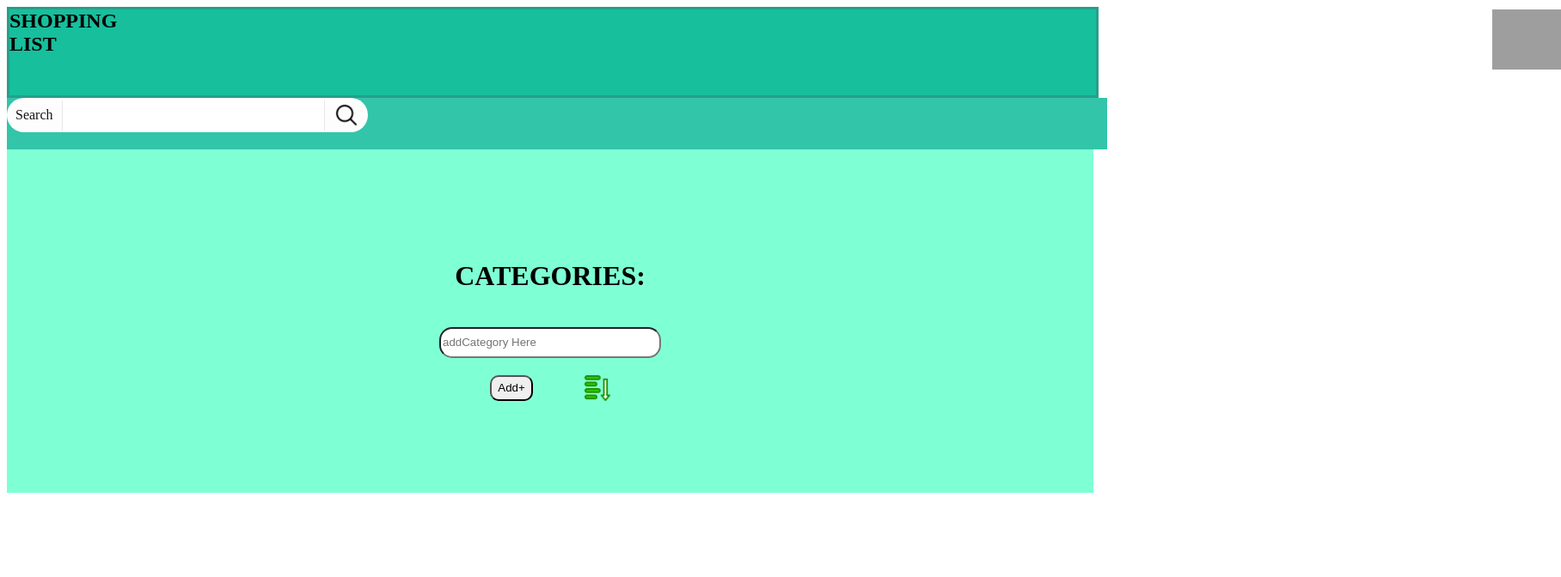
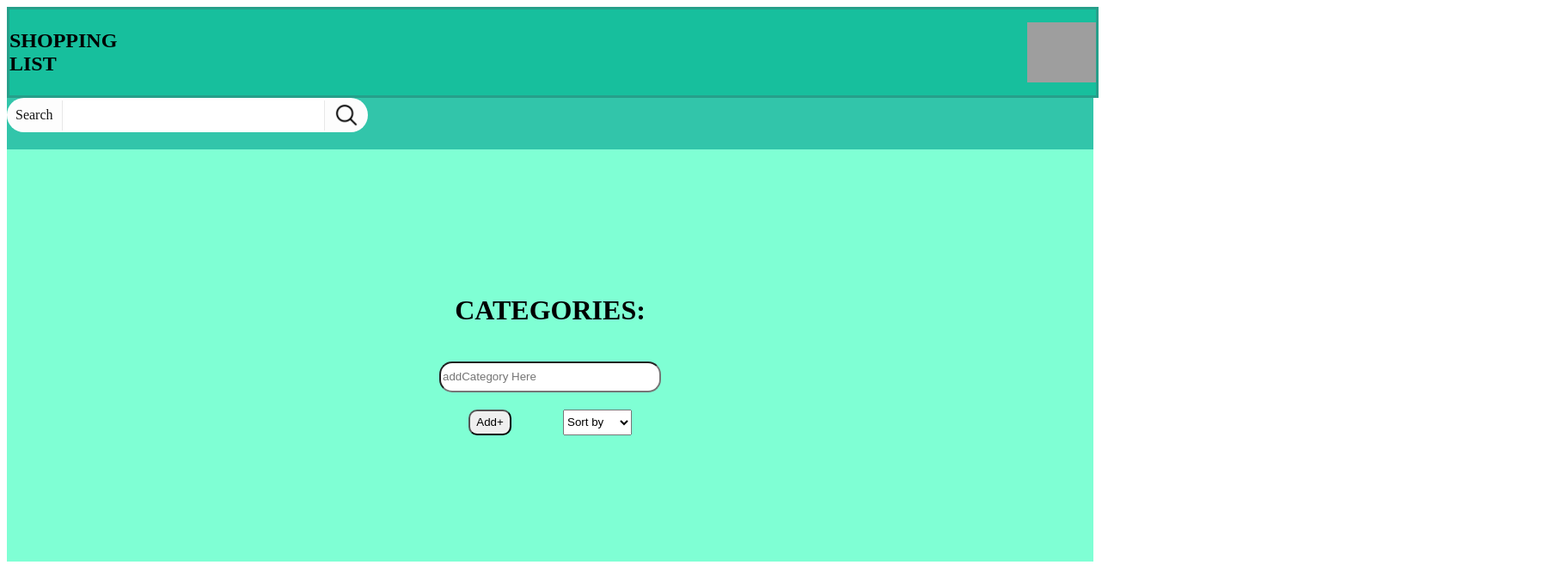
Before and after one commit to khethiwengema04-gif/ShoppingList, a React (Vite) app: page /home in a window 1280 px wide. Shown: the top 672 px of the page at 86% size, 1816 px wide, since content can reach past the window. Built offline with nearby package versions, Linux system fonts and the light colour scheme; grey boxes are pictures that could not be loaded.

Commit message:
Fixed share page

```diff
--- a/db.json
+++ b/db.json
@@ -437,6 +437,11 @@
       "userId": "",
       "name": "h",
       "id": "dx6z38HnScU"
+    },
+    {
+      "userId": "",
+      "name": "me",
+      "id": "8Ly42OeNAx4"
     }
   ],
   "items": [
--- a/src/Components/Card/Card.tsx
+++ b/src/Components/Card/Card.tsx
@@ -25,8 +25,27 @@ export const Card = ({ category, onDelete, onShare }: CardProps) => {
     const handleSubmitClick = () => {
         navigate(`/list/${category.id}`);
     }
-    const handleSubmitClickShare = () => {
-        navigate(`/share/${category.id}`);
+    // const handleSubmitClickShare = () => {
+    //     navigate(`/share/${category.id}`);
+    // }
+
+    const handleSubmitClickShare = async (e: React.MouseEvent<HTMLButtonElement>) => {
+        e.stopPropagation()
+        const shareUrl = `${window.location.origin}/shared-list/${category.id}`
+        try {
+            if (navigator.share) {
+                await navigator.share({
+                    title: category.name,
+                    text: `Check out my shopping list: ${category.name}`,
+                    url: shareUrl,
+                })
+            } else {
+                await navigator.clipboard.writeText(shareUrl)
+                alert('Link copied to clipboard!')
+            }
+        } catch (error) {
+            console.log('Share cancelled', error)
+        }
     }
     // const handleDelete = () => {
     //     dispatch(deleteCategory(category.id));
--- a/src/Components/CategoryList/CategoryList.module.css
+++ b/src/Components/CategoryList/CategoryList.module.css
@@ -1,6 +1,6 @@
 .cardContainer {
     width: 100%;
-    height: 50vh;
+    height: 60vh;
     display: flex;
     flex-direction: column;
     justify-content: center;
@@ -23,7 +23,7 @@
 
 .sortByImg {
     height: 30px;
-    width: 30px;
+    width: 80px;
     /* margin-left: 80px;
     margin-top: 50px;
     align-items: center;
--- a/src/Components/CategoryList/CategoryList.tsx
+++ b/src/Components/CategoryList/CategoryList.tsx
@@ -4,18 +4,20 @@ import { useDispatch, useSelector } from 'react-redux'
 import type { RootState } from '../../store'
 import { categoryThunk } from '../../Features/category'
 import type { Category } from '../../Features/category'
-import SortBy from '../../Assets/SortBy.png'
+// import SortBy from '../../Assets/SortBy.png'
 
 
 
 interface CategoryProps {
     onDelete: (id: number) => void
     onEdit: (id: number) => void
+    onSort: () => void;
+
     // onShare: (id: number) => void
 }
 
 
-export const CategoryComponent: React.FC<CategoryProps> = () => {
+export const CategoryComponent: React.FC<CategoryProps> = ({ onSort }) => {
     const dispatch = useDispatch() as any;
 
     // const category = useSelector((state: RootState) => state.category);
@@ -69,7 +71,15 @@ export const CategoryComponent: React.FC<CategoryProps> = () => {
                     {/* <button className={styles.button} onClick={handleShareCategory} >
                         Share
                     </button> */}
-                    <img src={SortBy} alt='Sort by' className={styles.sortByImg} />
+
+
+
+                    <select className={styles.sortByImg} onClick={onSort}>
+                        <option value=" ">Sort by</option>
+                        <option value="name">Category Name</option>
+                        <option value="date">Added date</option>
+
+                    </select>
 
 
 
--- a/src/Components/Navbar/Navbar.module.css
+++ b/src/Components/Navbar/Navbar.module.css
@@ -2,16 +2,17 @@
     top: 0;
     display: flex;
     flex-direction: row;
+    align-items: center;
     height: 100px;
     width: 100%;
     background-color: rgb(23, 191, 157);
     border: solid rgb(38, 159, 138);
-    gap: 1600px;
+    gap: 1000px;
 }
 
 .profileImg {
     width: 80px;
     height: 70px;
-    gap: 300px;
+    gap: 30px;
 
 }
--- a/src/Components/Pages/Search/Search.module.css
+++ b/src/Components/Pages/Search/Search.module.css
@@ -1,5 +1,5 @@
 .search-container {
-    width: 100vw;
+    width: 100%;
     height: 60px;
     background-color: rgb(50, 197, 170);
 }
--- a/src/Features/profile.ts
+++ b/src/Features/profile.ts
@@ -1,4 +1,6 @@
 import { createSlice, createAsyncThunk, type PayloadAction } from '@reduxjs/toolkit';
+import type { User } from './register';
+import type { RootState } from '../store';
 
 export interface ProfileState {
     id?: number | string;
@@ -23,13 +25,21 @@ const initialState: ProfileState = {
 
 const BASE_API_URL = 'http://localhost:3001/users';
 
-const getAuthenticatedUserId = (state: any): string | number | null => {
-    return state.auth?.user?.id || null;
+const getAuthenticatedUserId = (state: any): string | null | number => {
+    if (state.login?.user?.id) {
+        return state.auth?.user?.id || null;
+    }
+    const savedUser = localStorage.getItem('user');
+    if (savedUser) {
+        const parsedUser = JSON.parse(savedUser);
+        return parsedUser.id || null;
+    }
+    return null;
 };
 
 // READ: Fetch current data
-export const fetchProfileData = createAsyncThunk(
-    'profile/fetchProfileData',
+export const fetchProfileData = createAsyncThunk<User, void, { state: RootState; rejectValue: string }
+>('profile/fetchProfileData',
     async (_, { getState, rejectWithValue }) => {
         try {
             const state = getState() as any;
```
Also changed, not shown: src/Components/Pages/Share/Share.tsx (added, +119 -0 lines), src/Components/Pages/Share/Share.module.css (added).
